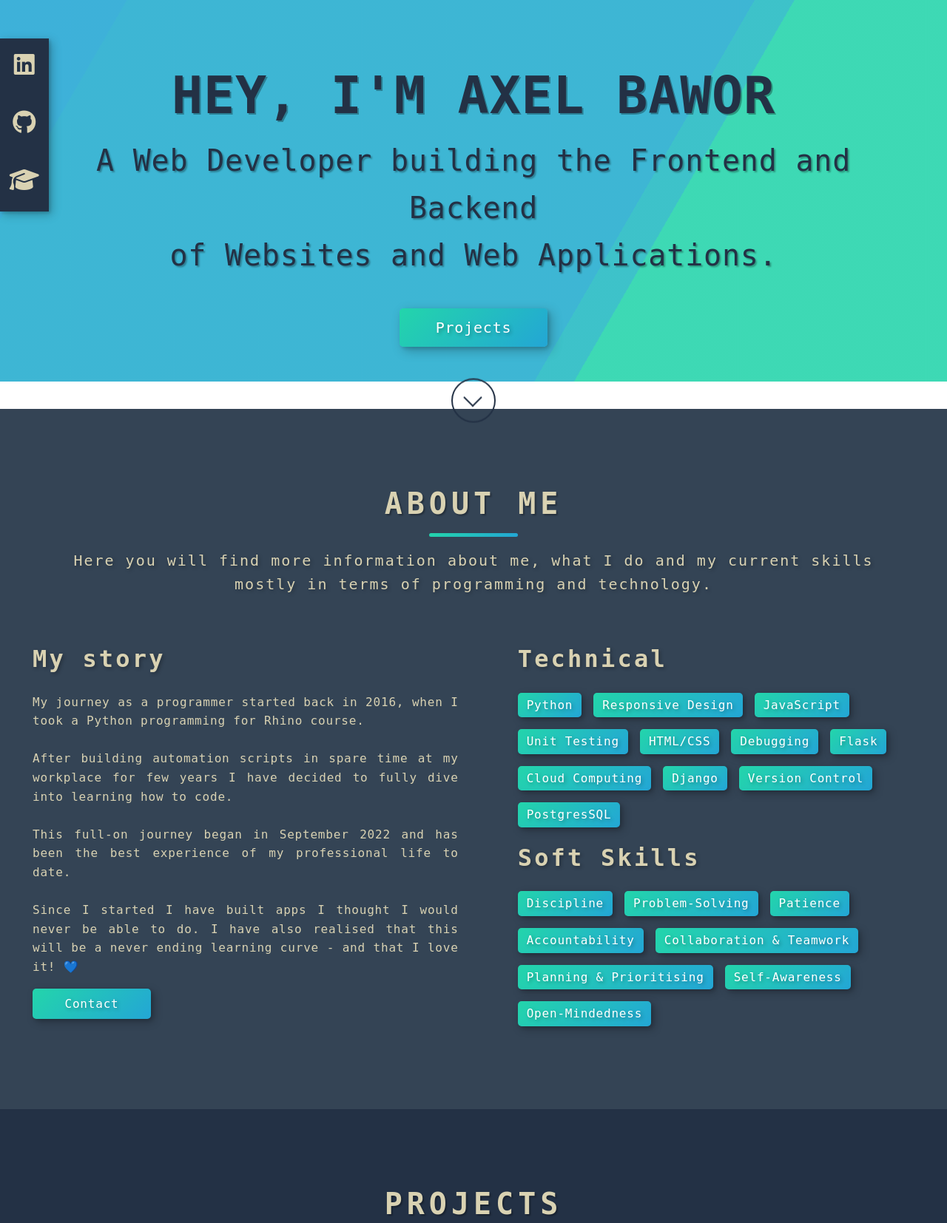
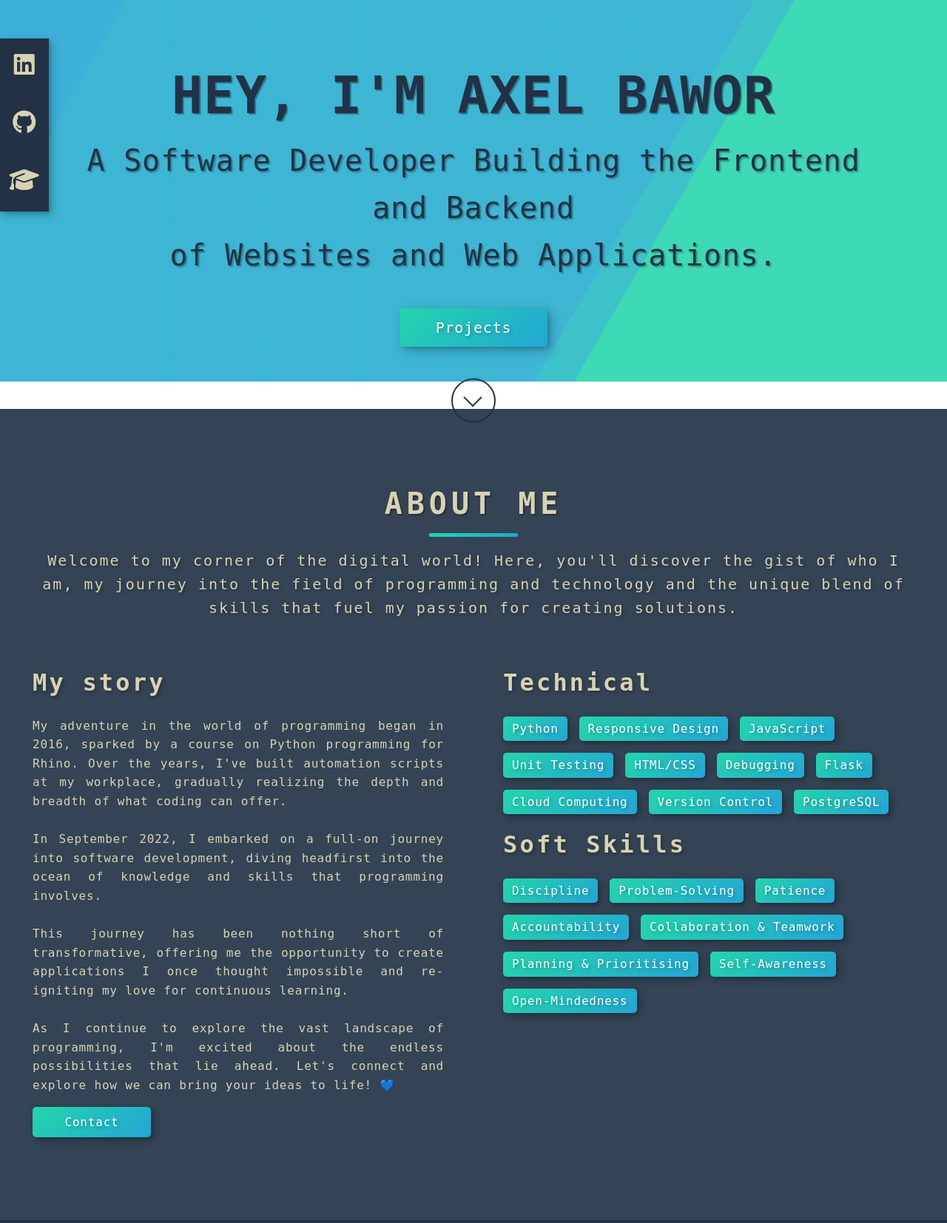
Before and after one commit to abawor/django_portfolio_website, a Django app: page / in a window 1280 px wide. Shown: the part 284-1938 px from the top of the page at 74% size. Run offline with Django 3.2, Linux system fonts and the light colour scheme; some libraries are stand-ins or nearby versions.

Commit message:
Various text and styling updates and upgrades

```diff
--- a/website/static/css/base.css
+++ b/website/static/css/base.css
@@ -408,6 +408,11 @@ section {
     }
 }
 
+.about-me-my-story,
+.about-me-skills {
+    flex: 1 0 45%;
+}
+
 .section_subtitle.my-story,
 .section_subtitle.skills {
     margin: 0 0 0.6em;
--- a/website/templates/webapp/base.html
+++ b/website/templates/webapp/base.html
@@ -2,7 +2,7 @@
 <!DOCTYPE html>
 <html>
 	<head>
-		<title>Axel Bawor | Web Developer</title>
+		<title>Axel Bawor | Software Developer</title>
 		<link rel="stylesheet" href="https://cdn.jsdelivr.net/npm/bootstrap@5.1.3/dist/css/bootstrap.min.css" integrity="sha384-1BmE4kWBq78iYhFldvKuhfTAU6auU8tT94WrHftjDbrCEXSU1oBoqyl2QvZ6jIW3" crossorigin="anonymous">
 		<link href="//fonts.googleapis.com/css?family=Red Hat Display&subset=latin,latin-ext" rel="stylesheet" type="text/css">
 		<link rel="stylesheet" href="{% static 'css/base.css' %}">
@@ -46,7 +46,7 @@
       <div class="intro-text">
         <div class="intro_title">HEY, I'M AXEL BAWOR</div>
         <div class="intro_subtitle">
-          A Web Developer building the Frontend and Backend <br>
+          A Software Developer Building the Frontend and Backend <br>
           of Websites and Web Applications.
           <a href="#projects" class="shortcut_button projects_button">Projects</a>
         </div>
@@ -72,25 +72,27 @@
       <div class="container">
         <div class="section_title">ABOUT ME</div>
         <div class="section_subtitle about-me-desc">
-          Here you will find more information about me, what I do and my current skills
-          mostly in terms of programming and technology.
+          Welcome to my corner of the digital world! Here, you'll discover the gist of who I am,
+          my journey into the field of programming and technology and the unique blend of skills
+          that fuel my passion for creating solutions.
+
         </div>
         <div class="about-me-columns">
           <div class="about-me-my-story">
             <div class="section_subtitle my-story">My story</div>
             <div>
-              My journey as a programmer started back in 2016, when I took a Python programming
-              for Rhino course.
+              My adventure in the world of programming began in 2016, sparked by a course on Python
+              programming for Rhino. Over the years, I've built automation scripts at my workplace,
+              gradually realizing the depth and breadth of what coding can offer.
               <br><br>
-              After building automation scripts in spare time at my workplace for few years I
-              have decided to fully dive into learning how to code.
+              In September 2022, I embarked on a full-on journey into software development,
+              diving headfirst into the ocean of knowledge and skills that programming involves.
               <br><br>
-              This full-on journey began in September 2022 and has been the best experience of
-              my professional life to date.
+              This journey has been nothing short of transformative, offering me the opportunity to
+              create applications I once thought impossible and re-igniting my love for continuous learning.
               <br><br>
-              Since I started I have built apps I thought I would never be able to do.
-              I have also realised that this will be a never ending learning curve - and that
-              I love it! 💙
+              As I continue to explore the vast landscape of programming, I'm excited about the endless
+              possibilities that lie ahead. Let's connect and explore how we can bring your ideas to life! 💙
             </div>
             <a href="#contact" class="shortcut_button contact_button">Contact</a>
           </div>
@@ -105,9 +107,8 @@
               <li>Debugging</li>
               <li>Flask</li>
               <li>Cloud Computing</li>
-              <li>Django</li>
               <li>Version Control</li>
-              <li>PostgresSQL</li>
+              <li>PostgreSQL</li>
             </ul>
             <div class="section_subtitle skills">Soft Skills</div>
             <ul class="skills-list">
@@ -119,7 +120,6 @@
               <li>Planning & Prioritising</li>
               <li>Self-Awareness</li>
               <li>Open-Mindedness</li>
-
             </ul>
           </div>
         </div>
@@ -131,7 +131,7 @@
       <div class="container">
         <div class="section_title">PROJECTS</div>
         <div class="section_subtitle">
-        Here you will find some of the projects that I developed myself or worked on with
+        Here you will find some of the projects that I developed myself or worked on, with
         each project containing its own case study.
         </div>
         <div class="portfolio_items">
@@ -172,7 +172,7 @@
                   </li>
                 </ul>
                 -->
-              <button class="close_portfolio_item_desc">X</button>
+              <button class="close_portfolio_item_desc"></button>
               </div>
             </div>
           </div>
@@ -209,7 +209,7 @@
                   </li>
                 </ul>
                 -->
-              <button class="close_portfolio_item_desc">X</button>
+              <button class="close_portfolio_item_desc"></button>
               </div>
             </div>
           </div>
@@ -246,7 +246,7 @@
                     <a href="https://github.com/abawor/racing-game" target="_blank">Github</a>
                   </li>
                 </ul>
-              <button class="close_portfolio_item_desc">X</button>
+              <button class="close_portfolio_item_desc"></button>
               </div>
             </div>
           </div>
@@ -271,7 +271,7 @@
                 <ul class="skills-list technologies_used">
                   <li>Python</li>
                   <li>FastAPI</li>
-                  <li>SQL</li>
+                  <li>PostgreSQL</li>
                   <li>Render</li>
                   <li>HTML</li>
                   <li>SemanticUI</li>
@@ -287,7 +287,7 @@
                     <a href="https://github.com/abawor/url_shortener_frontend" target="_blank">Github</a>
                   </li>
                 </ul>
-              <button class="close_portfolio_item_desc">X</button>
+              <button class="close_portfolio_item_desc"></button>
               </div>
             </div>
           </div>
@@ -312,7 +312,7 @@
                 <ul class="skills-list technologies_used">
                   <li>Python</li>
                   <li>Flask</li>
-                  <li>SQL</li>
+                  <li>PostgreSQL</li>
                   <li>Render</li>
                   <li>HTML</li>
                   <li>CSS</li>
@@ -328,7 +328,7 @@
                     <a href="https://github.com/abawor/to_do_webapp" target="_blank">Github</a>
                   </li>
                 </ul>
-              <button class="close_portfolio_item_desc">X</button>
+              <button class="close_portfolio_item_desc"></button>
               </div>
             </div>
           </div>
@@ -354,7 +354,7 @@
                   <li>Python</li>
                   <li>Flask</li>
                   <li>DataTables</li>
-                  <li>SQL</li>
+                  <li>PostgreSQL</li>
                   <li>Render</li>
                   <li>HTML</li>
                   <li>CSS</li>
@@ -370,7 +370,7 @@
                     <a href="https://github.com/abawor/days_out" target="_blank">Github</a>
                   </li>
                 </ul>
-              <button class="close_portfolio_item_desc">X</button>
+              <button class="close_portfolio_item_desc"></button>
               </div>
             </div>
           </div>
@@ -419,7 +419,7 @@
             AXEL BAWOR
           </div>
           <div class="footer_my_profile">
-            A Web Developer building the Frontend
+            A Software Developer Building the Frontend
             and Backend of Websites and Web Applications.
           </div>
         </div>
```
Also changed, not shown: other parts of website/static/css/base.css (+27 -10 lines).
